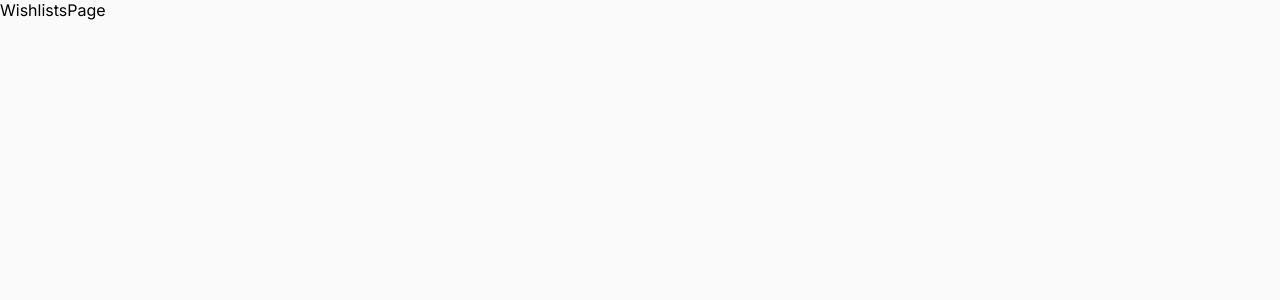
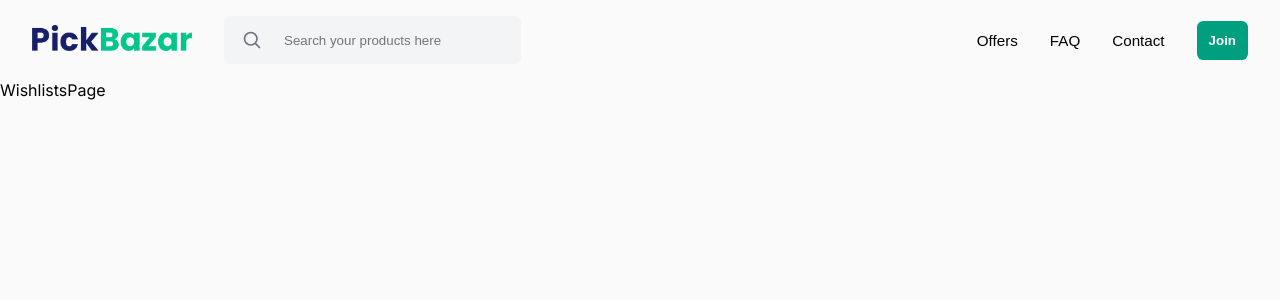
Before and after one commit to yusufie/shop, a Next.js app: page /wishlists in a window 1280 px wide. Shown: the top 300 px of the page. Built offline with nearby package versions, Linux system fonts and the light colour scheme.

Commit message:
Refactor page components to use Layout component

```diff
--- a/src/app/(shop)/orders/page.tsx
+++ b/src/app/(shop)/orders/page.tsx
@@ -1,8 +1,10 @@
-import React from 'react'
+import Layout from '@/app/(shop)/components/Layout/Layout'
 
 function OrdersPage() {
   return (
-    <section>OrdersPage</section>
+    <Layout>
+      OrdersPage
+    </Layout>
   )
 }
 
--- a/src/app/(shop)/profile/page.tsx
+++ b/src/app/(shop)/profile/page.tsx
@@ -1,10 +1,10 @@
-import React from 'react'
+import Layout from '@/app/(shop)/components/Layout/Layout'
 
 function ProfilePage() {
   return (
-    <section>
+    <Layout>
         ProfilePage
-    </section>
+    </Layout>
   )
 }
 
--- a/src/app/(shop)/wishlists/page.tsx
+++ b/src/app/(shop)/wishlists/page.tsx
@@ -1,8 +1,10 @@
-import React from 'react'
+import Layout from '@/app/(shop)/components/Layout/Layout'
 
 function WishlistsPage() {
   return (
-    <div>WishlistsPage</div>
+    <Layout>
+      WishlistsPage
+    </Layout>
   )
 }
 
```
Also changed, not shown: public/icons/cloud.svg (added).
